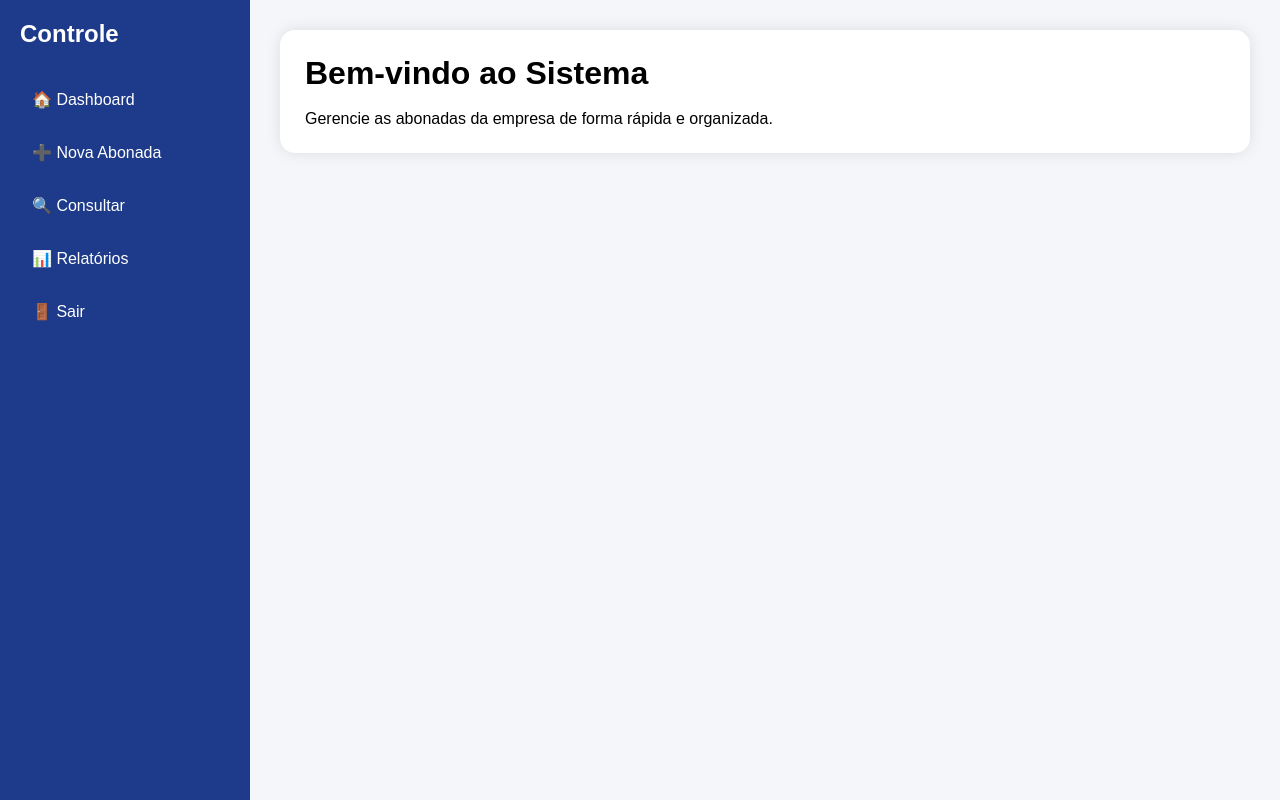
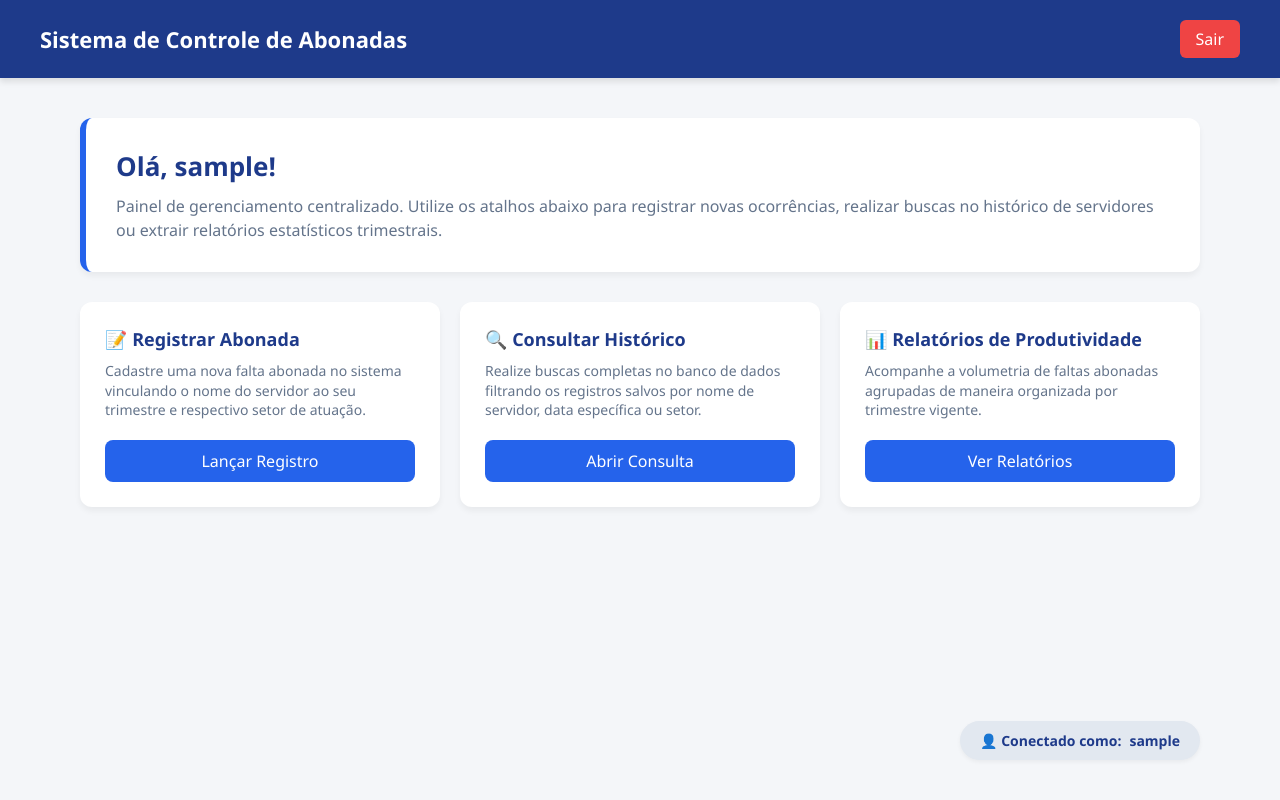
Before and after one commit to pauloestevan2803-svg/sistema-abonadas, a Flask app: page /dashboard in a window 1280 px wide. Run offline with Flask 3, Linux system fonts and the light colour scheme; the visitor is signed in with stand-in values (Sample User, id 1); some libraries are stand-ins or nearby versions.

```diff
--- a/templates/dashboard.html
+++ b/templates/dashboard.html
@@ -1,95 +1,106 @@
 <!DOCTYPE html>
 <html lang="pt-BR">
+<head>
+    <meta charset="UTF-8">
+    <meta name="viewport" content="width=device-width, initial-scale=1.0">
+    <title>Painel - Sistema de Abonadas</title>
+    <style>
+        * { margin: 0; padding: 0; box-sizing: border-box; font-family: 'Segoe UI', Arial, sans-serif; }
+        body { background: #f4f6f9; color: #334155; display: flex; min-height: 100vh; flex-direction: column; }
 
-<head>
-<meta charset="UTF-8">
-<meta name="viewport" content="width=device-width, initial-scale=1.0">
-<title>Dashboard</title>
+        .header { background: #1e3a8a; color: white; padding: 20px 40px; display: flex; justify-content: space-between; align-items: center; box-shadow: 0 4px 6px rgba(0,0,0,0.1); }
+        .header h1 { font-size: 22px; font-weight: 600; }
+        .btn-sair { background: #ef4444; color: white; text-decoration: none; padding: 8px 16px; border-radius: 6px; font-weight: 500; transition: background 0.2s; }
+        .btn-sair:hover { background: #dc2626; }
 
-<style>
+        .container { flex: 1; padding: 40px; max-width: 1200px; width: 100%; margin: 0 auto; display: flex; flex-direction: column; gap: 30px; }
 
-*{
-margin:0;
-padding:0;
-box-sizing:border-box;
-font-family:Arial, sans-serif;
-}
+        .welcome-box { background: white; padding: 30px; border-radius: 12px; box-shadow: 0 4px 6px rgba(0,0,0,0.05); border-left: 6px solid #2563eb; }
+        .welcome-box h2 { color: #1e3a8a; font-size: 26px; margin-bottom: 10px; }
+        .welcome-box p { color: #64748b; font-size: 16px; line-height: 1.5; }
 
-body{
-display:flex;
-height:100vh;
-background:#f4f6f9;
-}
+        .grid-actions { display: grid; grid-template-columns: repeat(auto-fit, minmax(300px, 1fr)); gap: 20px; }
+        .card { background: white; padding: 25px; border-radius: 12px; box-shadow: 0 4px 6px rgba(0,0,0,0.05); display: flex; flex-direction: column; justify-content: space-between; transition: transform 0.2s, box-shadow 0.2s; }
+        .card:hover { transform: translateY(-3px); box-shadow: 0 8px 12px rgba(0,0,0,0.1); }
+        .card-title { font-size: 18px; color: #1e3a8a; font-weight: 600; margin-bottom: 10px; display: flex; align-items: center; gap: 10px; }
+        .card-desc { color: #64748b; font-size: 14px; margin-bottom: 20px; line-height: 1.4; }
+        .card-btn { display: inline-block; text-align: center; background: #2563eb; color: white; text-decoration: none; padding: 10px; border-radius: 8px; font-weight: 500; transition: background 0.2s; }
+        .card-btn:hover { background: #1d4ed8; }
 
-.sidebar{
-width:250px;
-background:#1e3a8a;
-color:white;
-padding:20px;
-}
+        .card-btn.disabled { background: #cbd5e1; color: #94a3b8; cursor: not-allowed; pointer-events: none; }
 
-.sidebar h2{
-margin-bottom:30px;
-}
-
-.sidebar a{
-display:block;
-color:white;
-text-decoration:none;
-padding:12px;
-margin-bottom:10px;
-border-radius:8px;
-}
-
-.sidebar a:hover{
-background:#2563eb;
-}
-
-.content{
-flex:1;
-padding:30px;
-}
-
-.card{
-background:white;
-padding:25px;
-border-radius:15px;
-box-shadow:0 0 15px rgba(0,0,0,0.1);
-}
-
-</style>
-
+        .footer-info { margin-top: auto; padding-top: 20px; display: flex; justify-content: flex-end; }
+        .user-badge { background: #e2e8f0; color: #1e3a8a; padding: 10px 20px; border-radius: 30px; font-weight: 600; font-size: 14px; display: flex; align-items: center; gap: 8px; box-shadow: 0 2px 4px rgba(0,0,0,0.05); }
+    </style>
 </head>
-
 <body>
 
-<div class="sidebar">
+    <div class="header">
+        <h1>Sistema de Controle de Abonadas</h1>
+        <a href="/sair" class="btn-sair">Sair</a>
+    </div>
 
-<h2>Controle</h2>
+    <div class="container">
 
-<a href="/dashboard">🏠 Dashboard</a>
-<a href="/cadastro">➕ Nova Abonada</a>
-<a href="/consulta">🔍 Consultar</a>
-<a href="/relatorio">📊 Relatórios</a>
-<a href="/sair">🚪 Sair</a>
-</div>
+        <div class="welcome-box">
+            <h2>Olá,
+                {% if session['usuario'] == 'recepcao' %}Recepção
+                {% elif session['usuario'] == 'rh' %}Recursos Humanos
+                {% elif session['usuario'] == 'dgi' %}Departamento de Governo e Infraestrutura
+                {% else %}{{ session['usuario'] }}{% endif %}!
+            </h2>
+            <p>Painel de gerenciamento centralizado. Utilize os atalhos abaixo para registrar novas ocorrências, realizar buscas no histórico de servidores ou extrair relatórios estatísticos trimestrais.</p>
+        </div>
 
-<div class="content">
+        <div class="grid-actions">
 
-<div class="card">
+            <div class="card">
+                <div>
+                    <div class="card-title">📝 Registrar Abonada</div>
+                    <p class="card-desc">Cadastre uma nova falta abonada no sistema vinculando o nome do servidor ao seu trimestre e respectivo setor de atuação.</p>
+                </div>
+                {% if session['perfil'] == 'admin' %}
+                    <a href="/cadastro" class="card-btn">Lançar Registro</a>
+                {% else %}
+                    <span class="card-btn disabled" title="Seu perfil não possui permissão para cadastrar">Acesso Restrito</span>
+                {% endif %}
+            </div>
 
-<h1>Bem-vindo ao Sistema</h1>
+            <div class="card">
+                <div>
+                    <div class="card-title">🔍 Consultar Histórico</div>
+                    <p class="card-desc">Realize buscas completas no banco de dados filtrando os registros salvos por nome de servidor, data específica ou setor.</p>
+                </div>
+                <a href="/consulta" class="card-btn">Abrir Consulta</a>
+            </div>
 
-<br>
+            <div class="card">
+                <div>
+                    <div class="card-title">📊 Relatórios de Produtividade</div>
+                    <p class="card-desc">Acompanhe a volumetria de faltas abonadas agrupadas de maneira organizada por trimestre vigente.</p>
+                </div>
+                <a href="/relatorio" class="card-btn">Ver Relatórios</a>
+            </div>
 
-<p>
-Gerencie as abonadas da empresa de forma rápida e organizada.
-</p>
+        </div>
 
-</div>
-
-</div>
+        <div class="footer-info">
+            <div class="user-badge">
+                👤 Conectado como:
+                <strong>
+                    {% if session['usuario'] == 'recepcao' %}
+                        Recepção
+                    {% elif session['usuario'] == 'rh' %}
+                        Recursos Humanos
+                    {% elif session['usuario'] == 'dgi' %}
+                        Departamento de Governo e Infraestrutura
+                    {% else %}
+                        {{ session['usuario'] }}
+                    {% endif %}
+                </strong>
+            </div>
+        </div>
+    </div>
 
 </body>
-
 </html>
```
